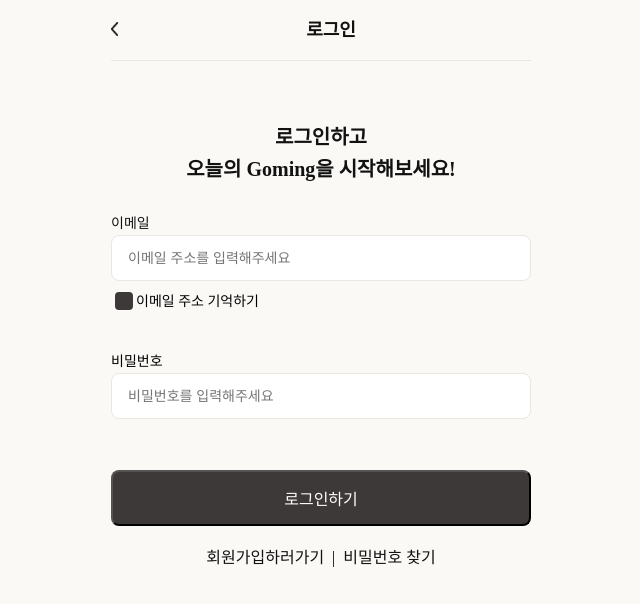
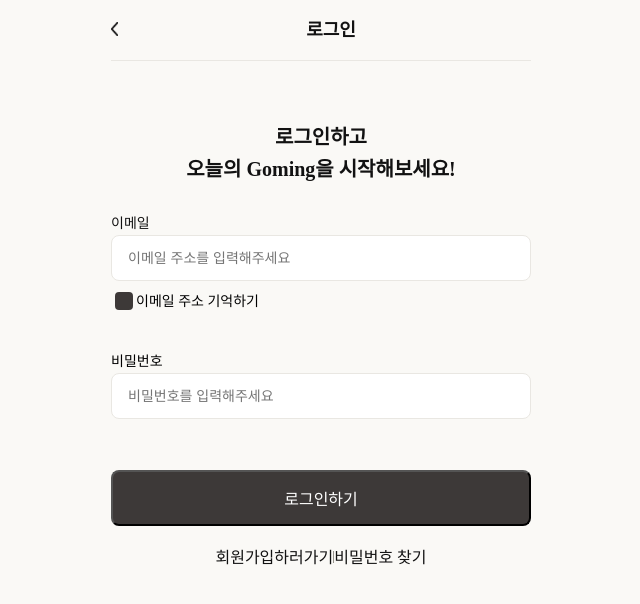
Before and after one commit to bsideproject/14_3_FE, a React (Create React App) app: page /login in a window 1280 px wide. Shown: the top 604 px of the page, without its empty margins (319-959 px from the left). Built offline with nearby package versions, Linux system fonts and the light colour scheme; a web font is replaced by a local one.

Commit message:
divid image added

```diff
--- a/src/pages/auth/Login.tsx
+++ b/src/pages/auth/Login.tsx
@@ -3,6 +3,7 @@ import useAuthStore from 'store/modules/Auth';
 import { Link, useNavigate } from 'react-router-dom';
 import Header from 'components/auth/Header';
 import 'assets/pages/auth/login.css'
+import RectangleDived from 'assets/images/rectangleDived.png'
 
 /**
  * @설명 로그인 페이지
@@ -133,7 +134,7 @@ const Login:React.FC = () =>{
           </div>
           <div className='link-btn-area'>
             <Link className='link-btn' to="/register" type="button">회원가입하러가기</Link>
-            &nbsp; | &nbsp;
+            <img src={RectangleDived} alt="|" width={1} height={12} className='dived-link-img'/>
             <Link className='link-btn' to="/lost-info">비밀번호 찾기</Link>
           </div>
         </form>
```
Also changed, not shown: src/assets/images/rectangleDived.png (added).
